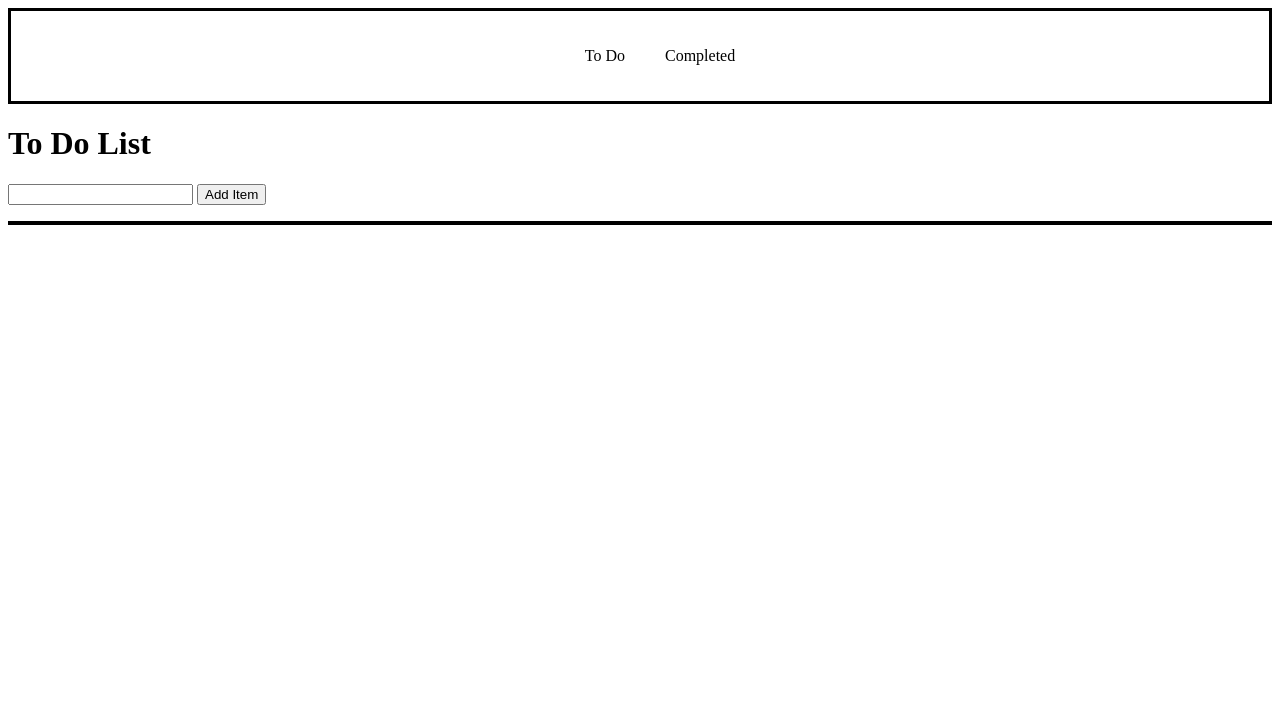
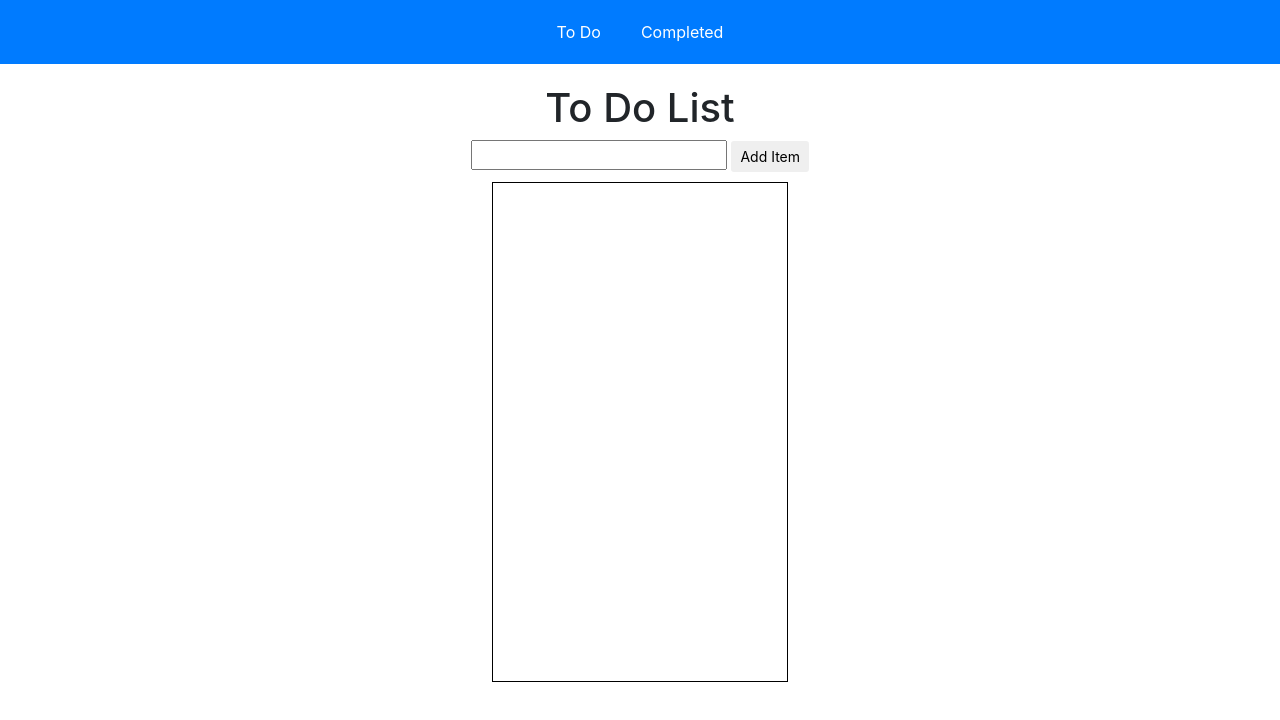
Before and after one commit to Klgibson528/express_todo, a website: page views/todolist.html in a window 1280 px wide. Drawn offline with nearby package versions, Linux system fonts and the light colour scheme; files that its build step writes are made by us from their sources.

Commit message:
fixing css

```diff
--- a/public/base.css
+++ b/public/base.css
@@ -1,14 +1,15 @@
 nav {
   display: flex;
   justify-content: center;
+  align-items: center;
   max-width: 100%;
-  border: 3px solid black;
+  margin-bottom: 20px;
 }
 
-nav ul {
+.nav-items {
   display: flex;
   justify-content: center;
-  list-style: none;
+  align-items: center;
 }
 
 nav li {
@@ -17,5 +18,10 @@ nav li {
 
 nav a {
   text-decoration: none;
+  color: white;
+}
+
+nav a:hover {
+  text-decoration: none;
   color: black;
 }
--- /dev/null
+++ b/public/list.css
@@ -0,0 +1,28 @@
+.list {
+    width: 400px;
+}
+
+.list-items {
+    height: 500px;
+    width: 80%;
+    margin-top: 10px;
+    overflow: auto;
+    display: flex;
+    flex-direction: column;
+    border: 1px solid black;
+}
+
+li {
+    display: flex;
+    flex-direction: column;
+    width: 100%;
+    padding: 10px;
+}
+
+.float {
+    display: flex;
+    justify-content: space-between;
+    align-items: center;
+    width: 100%;
+    padding: 5px;
+}
--- a/views/base.html
+++ b/views/base.html
@@ -8,19 +8,23 @@
     <title>To-Do List</title>
 
     <meta name="viewport" content="width=device-width, initial-scale=1">
+    <link href="https://stackpath.bootstrapcdn.com/bootstrap/4.1.1/css/bootstrap.min.css" rel="stylesheet" integrity="sha384-WskhaSGFgHYWDcbwN70/dfYBj47jz9qbsMId/iRN3ewGhXQFZCSftd1LZCfmhktB"
+        crossorigin="anonymous">
     <link rel="stylesheet" type="text/css" media="screen" href="base.css" /> {% block style %}{% endblock %}
 </head>
 
 <body>
-    <nav id="nav">
-        <ul>
+    <nav id="nav" class="navbar-dark bg-primary">
+        <div class="nav-items">
+
             <li>
                 <a href="/">To Do</a>
             </li>
             <li>
                 <a href="/todos/done">Completed</a>
             </li>
-        </ul>
+
+        </div>
     </nav>
     {% block content %}{% endblock %} {% block script %}{% endblock %}
 </body>
--- a/views/todolist.html
+++ b/views/todolist.html
@@ -1,21 +1,27 @@
 <!-- Will list out all items currently on todo list -->
 <!-- Have the ability to click a button and change done = true -->
 <!-- if done = true then task should be removed from todo and migrate to done list -->
-{% extends "base.html" %} {% block content %}
+{% extends "base.html" %} {% block style %}
+<link rel="stylesheet" type="text/css" media="screen" href="list.css" />{% endblock %}{% block content %}
+<div class="container text-center list">
     <h1>To Do List</h1>
     <form action="/add" method="POST">
         <input type="text" name="task">
-    <input type="submit" class="btn" value="Add Item">
+        <input type="submit" class="btn btn-sm" value="Add Item">
     </form>
-<ul style="border: 2px solid black">
+    <div class="container list-items">
+
         {% for item in results %} {% if item.done == false %}
+
         <li>
+            <div class="float">
+                {{ item.description }}
                 <form action="/" method="POST">
-            <input type="hidden" name="id" value="{{item.id}}" />
-            <input type="submit" class="btn" value="Done" />
+                    <input type="hidden" name="id" value="{{item.id}}" class="end" />
+                    <input type="submit" class="btn-sm button" value="Done" class="end" />
                 </form>
-
-        {{ item.description }}</li>
-    {% else %} {% endif %} {% endfor %}
-</ul>
-{% endblock %}
+            </div>
+        </li>
+        {% else %} {% endif %} {% endfor %} {% endblock %}
+    </div>
+</div>
```
Also changed, not shown: app.js (+22 -14 lines), views/add.html (deleted, +0 -3 lines), views/done.html (+8 -2 lines). Lines whose indentation alone changed are shown as unchanged.
